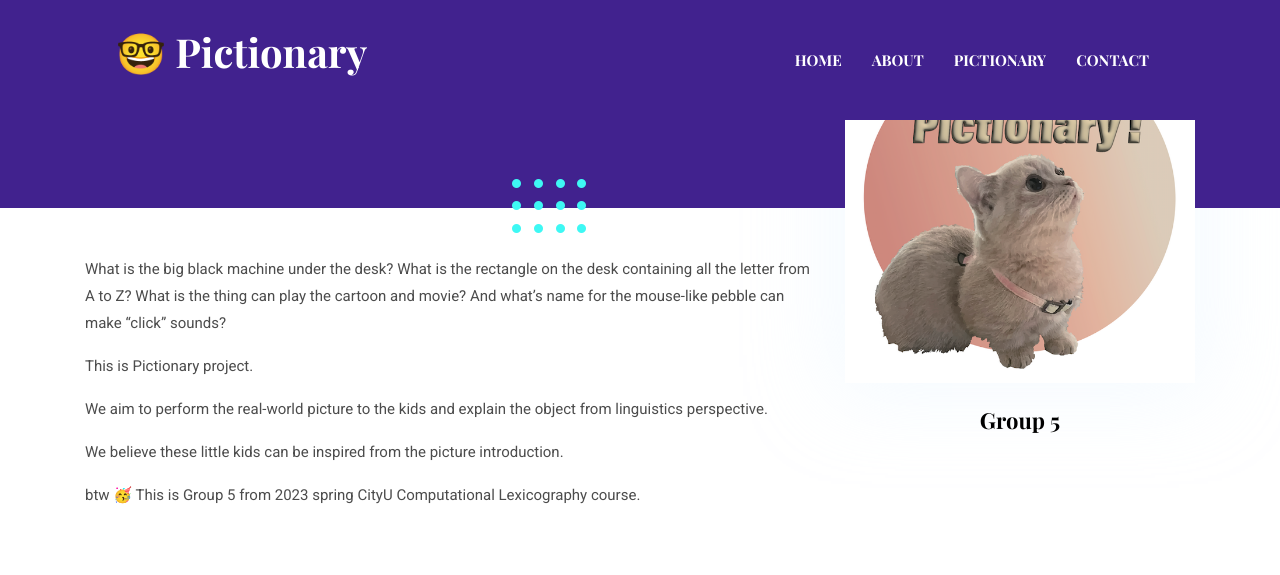
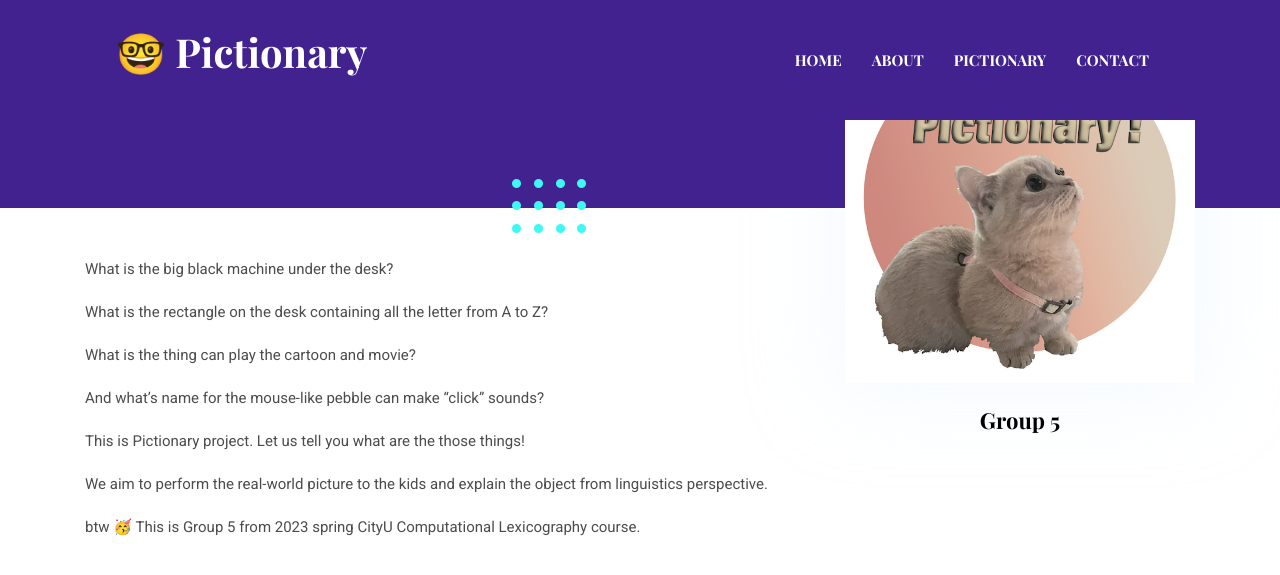
Before and after one commit to a1g5/a1g5.github.io, a Jekyll site: the page built from _pages/about.md, in a window 1280 px wide and 900 px high, scrolled down 316 px, cut to the strip 0-601 px from the top of the window. Shown: the top 575 px of the strip. Built offline with Jekyll 4.4.1, drawn with Linux system fonts in a browser that asks for light colours.

Commit message:
Update about.md

```diff
--- a/_pages/about.md
+++ b/_pages/about.md
@@ -6,12 +6,16 @@ image: assets/images/about/author.jpg
 
 ---
 
-What is the big black machine under the desk? What is the rectangle on the desk containing all the letter from A to Z? What is the thing can play the cartoon and movie? And what's name for the mouse-like pebble can make "click" sounds?
+What is the big black machine under the desk?
 
-This is Pictionary project.
+What is the rectangle on the desk containing all the letter from A to Z?
+
+What is the thing can play the cartoon and movie?
+
+And what's name for the mouse-like pebble can make "click" sounds?
+
+This is Pictionary project. Let us tell you what are the those things!
 
 We aim to perform the real-world picture to the kids and explain the object from linguistics perspective.
 
-We believe these little kids can be inspired from the picture introduction.
-
 btw 🥳 This is Group 5 from 2023 spring CityU Computational Lexicography course.
```
